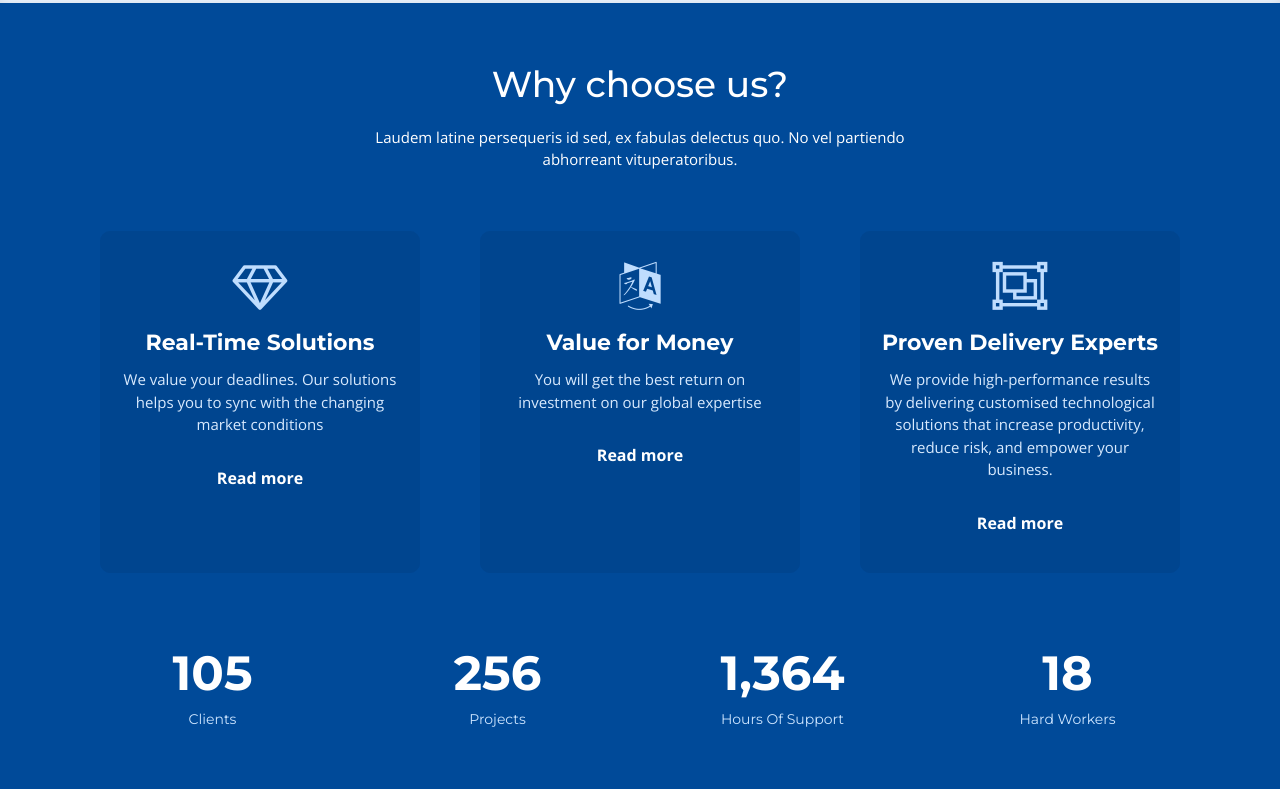
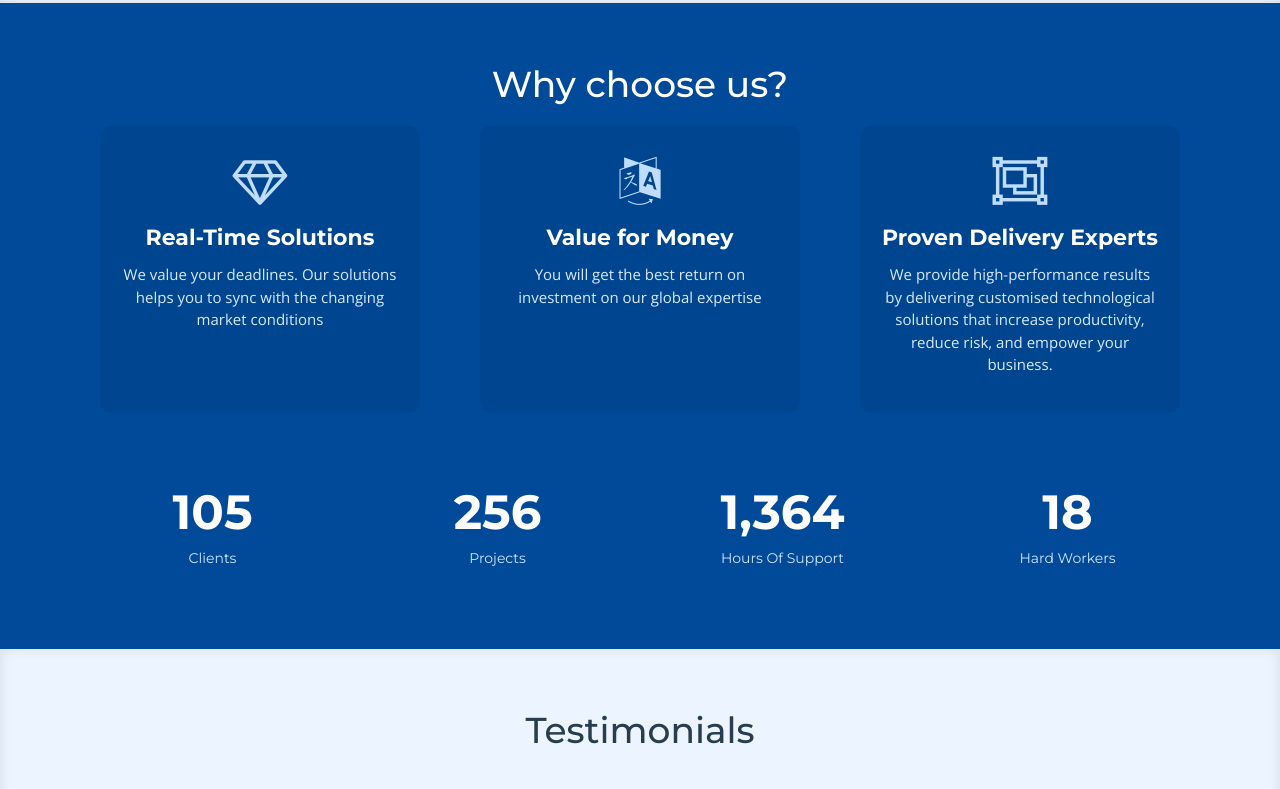
Before and after one commit to Atreyakatnam/kingjackfilled, a plain HTML site: page index.html in a window 1280 px wide. Shown: the part 1620-2409 px from the top of the page. Drawn offline with nearby package versions, Linux system fonts and the light colour scheme; files whose address does not match are found by name.

Commit message:
Final commit

```diff
--- a/index.html
+++ b/index.html
@@ -203,7 +203,7 @@
       <div class="container">
         <header class="section-header">
           <h3>Why choose us?</h3>
-          <p>Laudem latine persequeris id sed, ex fabulas delectus quo. No vel partiendo abhorreant vituperatoribus.</p>
+          <!-- <p>Laudem latine persequeris id sed, ex fabulas delectus quo. No vel partiendo abhorreant vituperatoribus.</p> -->
         </header>
 
         <div class="row row-eq-height justify-content-center">
@@ -214,7 +214,7 @@
               <div class="card-body">
                 <h5 class="card-title">Real-Time Solutions</h5>
                 <p class="card-text">We value your deadlines. Our solutions helps you to sync with the changing market conditions </p>
-                <a href="#" class="readmore">Read more </a>
+                <!-- <a href="#" class="readmore">Read more </a> -->
               </div>
             </div>
           </div>
@@ -225,7 +225,7 @@
               <div class="card-body">
                 <h5 class="card-title">Value for Money</h5>
                 <p class="card-text">You will get the best return on investment on our global expertise</p>
-                <a href="#" class="readmore">Read more </a>
+                <!-- <a href="#" class="readmore">Read more </a> -->
               </div>
             </div>
           </div>
@@ -236,7 +236,7 @@
               <div class="card-body">
                 <h5 class="card-title">Proven Delivery Experts</h5>
                 <p class="card-text">We provide high-performance results by delivering customised technological solutions that increase productivity, reduce risk, and empower your business.</p>
-                <a href="#" class="readmore">Read more </a>
+                <!-- <a href="#" class="readmore">Read more </a> -->
               </div>
             </div>
           </div>
@@ -779,7 +779,7 @@
         &copy; Copyright <strong>king Jack</strong>. All Rights Reserved
       </div>
       <div class="credits">
-        Designed by <a href="https://www.techsnap.in/">techsnap</a>
+        Designed by <a href="https://www.techsnap.in/">techsnap & <a href="https://www.ratoo.in/">ATtech</a>
       </div>
     </div>
   </footer><!-- #footer -->
```
